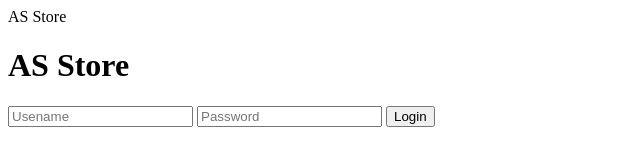
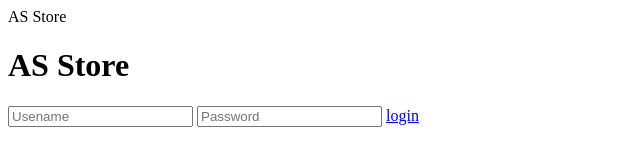
Before and after one commit to S-SharpCoder/astore.github.io, a plain HTML site: page index.html in a window 1280 px wide. Shown: the whole page, without its empty margins (0-640 px from the left). Drawn offline with Linux system fonts and the light colour scheme.

Commit message:
Update index.html

```diff
--- a/index.html
+++ b/index.html
@@ -7,11 +7,11 @@
   <body>
    <div id = "login">
     <h1>AS Store  </h1>
-    <form action="https://asgamestore.github.io/store.html" method ="post">
+
       <input id= "usename" placeholder="Usename">
       <input id="password"  placeholder="Password" type = "password">
-      <input id="button" type="submit" value="Login" name ="Login">
-    </form>
+      <a href="store.html">login</a>
+
    </div>
   </body>
 </html>
```
